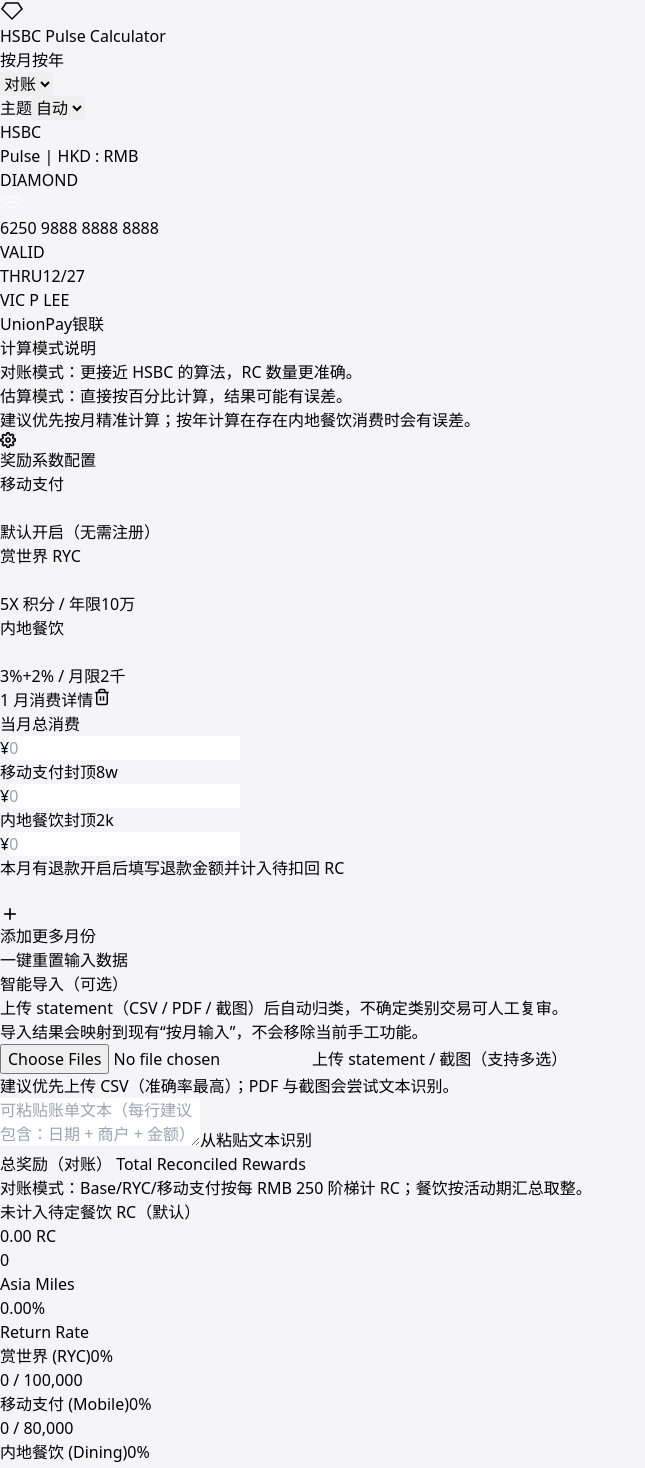
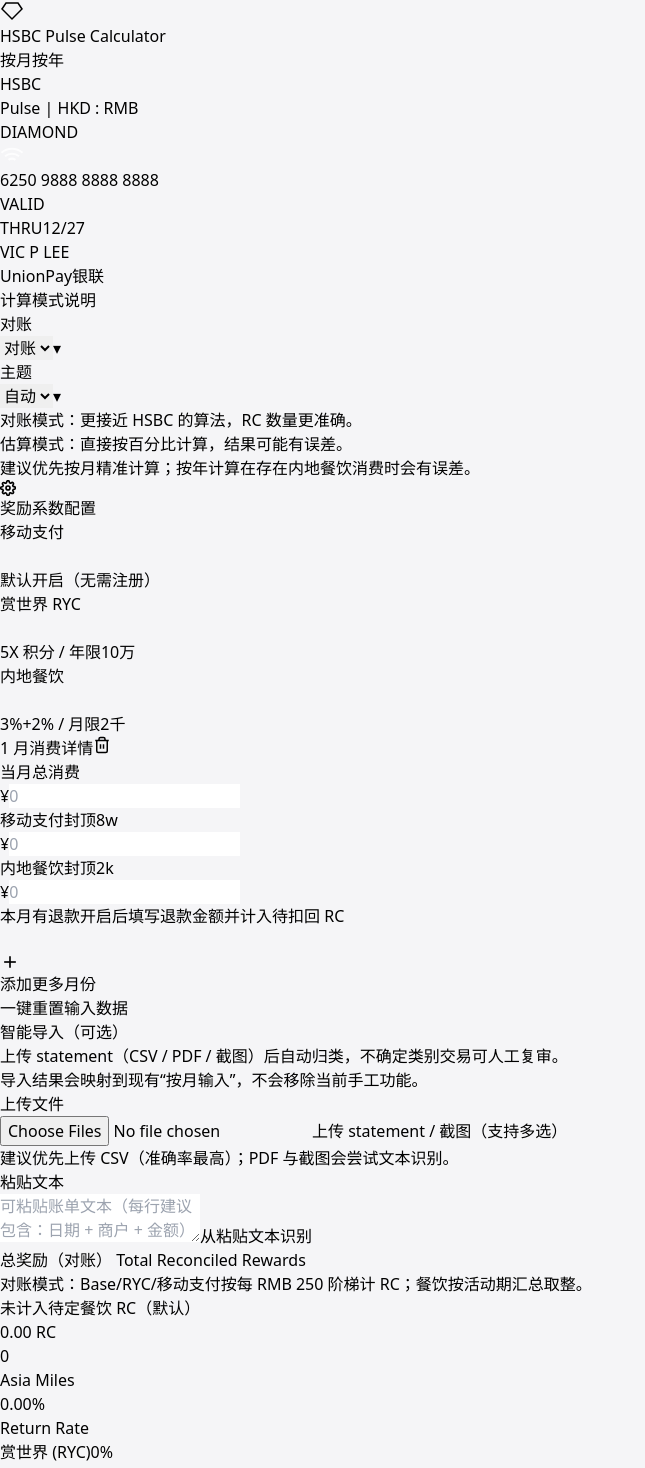
Before and after one commit to Williamsjs0727/pulse-calculator, a React (Vite) app: page / in a window 1280 px wide. Shown: the top 1468 px of the page, without its empty margins (0-645 px from the left). Built offline with nearby package versions, Linux system fonts and the light colour scheme.

Commit message:
Refine mode/theme UI placement and strengthen import dedupe

```diff
--- a/src/App.jsx
+++ b/src/App.jsx
@@ -485,20 +485,21 @@
 
   return (
     <section className="bg-white/30 dark:bg-white/5 backdrop-blur-2xl rounded-[2rem] md:rounded-[2.5rem] p-6 md:p-8 shadow-[0_4px_30px_rgba(0,0,0,0.02)] border border-white/20 dark:border-white/5 space-y-6">
-      <div className="flex flex-col md:flex-row md:items-end md:justify-between gap-4">
-        <div className="space-y-1">
+      <div className="grid grid-cols-1 xl:grid-cols-12 gap-3 xl:items-end">
+        <div className="space-y-1 xl:col-span-8 text-center xl:text-left">
           <div className="text-xs font-bold text-gray-400 dark:text-gray-500 uppercase tracking-widest">智能导入（可选）</div>
           <p className="text-sm text-gray-600 dark:text-gray-300">
             上传 statement（CSV / PDF / 截图）后自动归类，不确定类别交易可人工复审。
           </p>
         </div>
-        <div className="text-[11px] text-gray-500 dark:text-gray-400">
+        <div className="xl:col-span-4 text-[11px] text-gray-500 dark:text-gray-400 text-center xl:text-right">
           导入结果会映射到现有“按月输入”，不会移除当前手工功能。
         </div>
       </div>
 
-      <div className="grid grid-cols-1 lg:grid-cols-2 gap-4">
-        <div className="space-y-3">
+      <div className="grid grid-cols-1 xl:grid-cols-2 gap-4">
+        <div className="rounded-2xl bg-white/40 dark:bg-white/[0.04] border border-white/30 dark:border-white/10 p-4 md:p-5 space-y-3">
+          <div className="text-[11px] font-bold text-gray-500 dark:text-gray-400 uppercase tracking-widest">上传文件</div>
           <input
             ref={fileInputRef}
             type="file"
@@ -520,12 +521,13 @@
           </p>
         </div>
 
-        <div className="space-y-3">
+        <div className="rounded-2xl bg-white/40 dark:bg-white/[0.04] border border-white/30 dark:border-white/10 p-4 md:p-5 space-y-3">
+          <div className="text-[11px] font-bold text-gray-500 dark:text-gray-400 uppercase tracking-widest">粘贴文本</div>
           <textarea
             value={rawText}
             onChange={(event) => setRawText(event.target.value)}
             placeholder="可粘贴账单文本（每行建议包含：日期 + 商户 + 金额）"
-            className="w-full h-28 rounded-2xl px-4 py-3 bg-white/60 dark:bg-black/30 border border-white/40 dark:border-white/10 text-sm text-gray-700 dark:text-gray-200 outline-none focus:ring-2 focus:ring-[#db0011]/40"
+            className="w-full h-32 rounded-2xl px-4 py-3 bg-white/60 dark:bg-black/30 border border-white/40 dark:border-white/10 text-sm text-gray-700 dark:text-gray-200 outline-none focus:ring-2 focus:ring-[#db0011]/40"
           />
           <button
             type="button"
@@ -1198,7 +1200,7 @@
 
       {/* 悬浮导航栏 */}
       <nav className="fixed top-4 md:top-6 left-0 right-0 z-50 px-4 flex justify-center">
-        <div className="bg-white/70 dark:bg-gray-900/70 backdrop-blur-2xl rounded-[1.4rem] md:rounded-full shadow-[0_10px_40px_-10px_rgba(0,0,0,0.1)] border border-white/40 dark:border-white/10 px-3 py-2 md:pl-6 md:pr-2 md:py-2 flex flex-col md:flex-row items-center gap-2 md:gap-6 w-full max-w-[390px] md:max-w-max transition-all duration-300 text-center">
+        <div className="bg-white/70 dark:bg-gray-900/70 backdrop-blur-2xl rounded-[1.4rem] md:rounded-full shadow-[0_10px_40px_-10px_rgba(0,0,0,0.1)] border border-white/40 dark:border-white/10 px-3 py-2 md:px-6 md:py-3 flex flex-col items-center gap-2 w-full max-w-[390px] md:max-w-[680px] transition-all duration-300">
           <div className="flex items-center justify-center gap-2 min-w-0 w-full md:w-auto">
             <div className="w-7 h-7 md:w-8 md:h-8 rounded-full bg-black dark:bg-white flex items-center justify-center text-white dark:text-black shadow-lg">
                <div className="scale-75"><Icons.Diamond /></div>
@@ -1208,14 +1210,14 @@
             </span>
           </div>
 
-          <div className="flex items-center justify-center gap-1.5 w-full md:w-auto flex-wrap md:flex-nowrap">
-            <div className="bg-gray-100/50 dark:bg-white/10 p-1 rounded-full flex backdrop-blur-md w-full sm:flex-1 md:w-auto md:flex-none">
+          <div className="w-full flex justify-center">
+            <div className="bg-gray-100/50 dark:bg-white/10 p-1 rounded-full flex backdrop-blur-md w-full md:w-[360px]">
               {['monthly', 'yearly'].map(t => (
                 <button
                   key={t}
                   onClick={() => setActiveTab(t)}
                   className={`
-                    flex-1 md:flex-none px-2.5 py-1.5 md:px-6 md:py-2.5 rounded-full text-[10px] md:text-xs font-bold transition-all duration-300 min-w-0
+                    flex-1 px-2.5 py-1.5 md:px-6 md:py-2.5 rounded-full text-[10px] md:text-xs font-bold transition-all duration-300 min-w-0 text-center
                     ${activeTab === t
                       ? 'bg-white dark:bg-gray-800 text-black dark:text-white shadow-[0_4px_12px_rgba(0,0,0,0.08)]'
                       : 'text-gray-400 dark:text-gray-400 hover:text-gray-600 dark:hover:text-gray-200'
@@ -1226,33 +1228,11 @@
                 </button>
               ))}
             </div>
-            <select
-              value={calcMode}
-              onChange={(event) => setCalcMode(event.target.value)}
-              className="rounded-full px-2.5 py-2 text-[10px] md:text-xs font-bold bg-white/80 dark:bg-black/40 border border-white/40 dark:border-white/10 text-gray-600 dark:text-gray-200 backdrop-blur-md w-[100px] md:w-auto"
-            >
-              <option value="reconcile">对账</option>
-              <option value="estimate">估算</option>
-            </select>
-            <div className="relative w-[132px] md:w-auto">
-              <span className="absolute left-3 top-1/2 -translate-y-1/2 text-[10px] md:text-xs font-bold text-gray-500 dark:text-gray-300 pointer-events-none">
-                主题
-              </span>
-              <select
-                value={themeMode}
-                onChange={(event) => setThemeMode(event.target.value)}
-                className="rounded-full pl-11 pr-2.5 py-2 text-[10px] md:text-xs font-bold bg-white/80 dark:bg-black/40 border border-white/40 dark:border-white/10 text-gray-600 dark:text-gray-200 backdrop-blur-md w-full"
-              >
-                <option value="system">自动</option>
-                <option value="light">浅色</option>
-                <option value="dark">深色</option>
-              </select>
-            </div>
           </div>
         </div>
       </nav>
 
-      <main className="relative z-10 max-w-4xl mx-auto px-4 pt-40 md:pt-32 space-y-8 md:space-y-12">
+      <main className="relative z-10 max-w-4xl mx-auto px-4 pt-36 md:pt-28 space-y-8 md:space-y-12">
 
         {/* 卡片区 */}
         <section className="animate-in fade-in slide-in-from-bottom-6 duration-700">
@@ -1260,8 +1240,45 @@
         </section>
 
         <section className="bg-white/30 dark:bg-white/5 backdrop-blur-xl rounded-3xl px-5 py-4 border border-white/20 dark:border-white/10">
-          <div className="text-xs font-bold text-gray-500 dark:text-gray-400 uppercase tracking-widest mb-2">计算模式说明</div>
-          <div className="text-sm text-gray-700 dark:text-gray-200 leading-relaxed space-y-1.5">
+          <div className="flex flex-col items-center text-center gap-3">
+            <div className="text-xs font-bold text-gray-500 dark:text-gray-400 uppercase tracking-widest">计算模式说明</div>
+
+            <div className="w-full max-w-xl grid grid-cols-1 sm:grid-cols-2 gap-3">
+              <div className="relative">
+                <div className="rounded-full px-4 py-2.5 bg-white/75 dark:bg-black/35 border border-white/40 dark:border-white/10 text-sm font-bold text-gray-700 dark:text-gray-200 text-center">
+                  {calcMode === 'reconcile' ? '对账' : '估算'}
+                </div>
+                <select
+                  value={calcMode}
+                  onChange={(event) => setCalcMode(event.target.value)}
+                  className="absolute inset-0 opacity-0 cursor-pointer"
+                  aria-label="计算模式"
+                >
+                  <option value="reconcile">对账</option>
+                  <option value="estimate">估算</option>
+                </select>
+                <span className="pointer-events-none absolute right-4 top-1/2 -translate-y-1/2 text-xs text-gray-500 dark:text-gray-300">▾</span>
+              </div>
+
+              <div className="relative">
+                <div className="rounded-full px-4 py-2.5 bg-white/75 dark:bg-black/35 border border-white/40 dark:border-white/10 text-sm font-bold text-gray-700 dark:text-gray-200 text-center">
+                  主题
+                </div>
+                <select
+                  value={themeMode}
+                  onChange={(event) => setThemeMode(event.target.value)}
+                  className="absolute inset-0 opacity-0 cursor-pointer"
+                  aria-label="主题"
+                >
+                  <option value="system">自动</option>
+                  <option value="dark">深色</option>
+                  <option value="light">浅色</option>
+                </select>
+                <span className="pointer-events-none absolute right-4 top-1/2 -translate-y-1/2 text-xs text-gray-500 dark:text-gray-300">▾</span>
+              </div>
+            </div>
+
+            <div className="text-sm text-gray-700 dark:text-gray-200 leading-relaxed space-y-1.5 max-w-3xl mx-auto">
               <div>
                 <span className="font-semibold text-emerald-600 dark:text-emerald-300">对账模式</span>：更接近 HSBC 的算法，RC 数量更准确。
               </div>
@@ -1269,8 +1286,9 @@
                 <span className="font-semibold text-amber-600 dark:text-amber-300">估算模式</span>：直接按百分比计算，结果可能有误差。
               </div>
             </div>
-          <div className="text-[11px] text-gray-500 dark:text-gray-400 mt-2">
+            <div className="text-[11px] text-gray-500 dark:text-gray-400">
               建议优先按月精准计算；按年计算在存在内地餐饮消费时会有误差。
+            </div>
           </div>
         </section>
 
```
Also changed, not shown: src/importPipeline.js (+106 -11 lines). Lines whose indentation alone changed are shown as unchanged.
